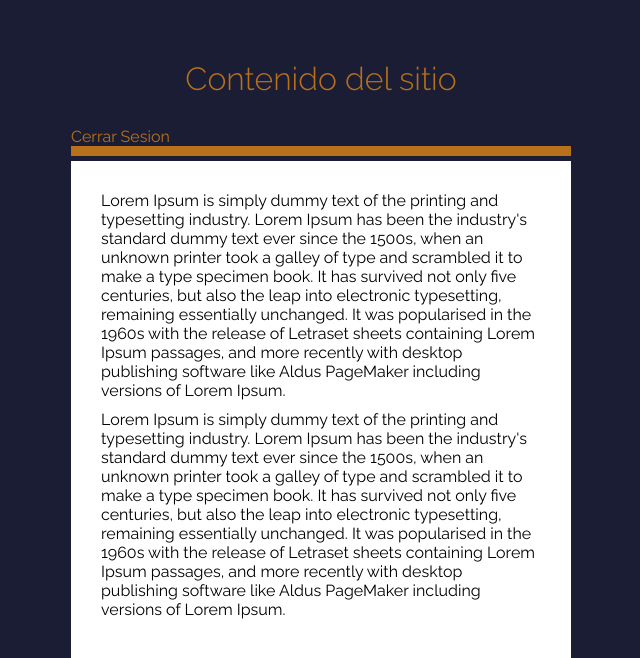
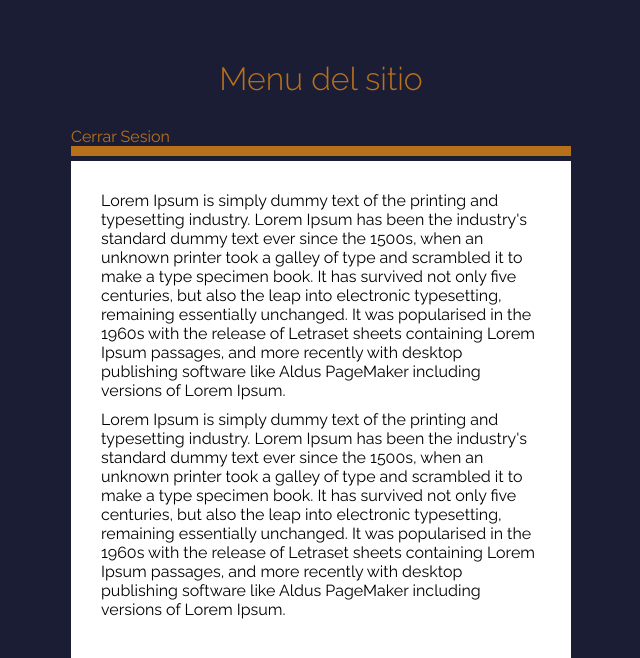
Before and after one commit to marcos1995-bonfigli/transportebonfigli2020, a PHP site: page /menu.php in a window 1280 px wide. Shown: the top 658 px of the page, without its empty margins (319-959 px from the left). Run offline with PHP 8.4, Linux system fonts and the light colour scheme; the visitor is signed in with stand-in values (Sample User, id 1); some libraries are stand-ins or nearby versions.

Commit message:
Update menu.php

```diff
--- a/menu.php
+++ b/menu.php
@@ -16,11 +16,11 @@ if (isset($_SESSION['usuario'])) {
 	<link href="https://fonts.googleapis.com/css2?family=Raleway:wght@300;400&display=swap" rel="stylesheet">
 	<link rel="stylesheet" href="https://maxcdn.bootstrapcdn.com/font-awesome/4.5.0/css/font-awesome.min.css">
 	<link rel="stylesheet" href="assets/css/menu.css">
-	<title>Contenido</title>
+	<title>Menu</title>
 </head>
 <body>
 	<div class="contenedor">
-		<h1 class="titulo">Contenido del sitio</h1>
+		<h1 class="titulo">Menu del sitio</h1>
 		<a href="cerrar.php">Cerrar Sesion</a>
 		<hr class="border">
 
```
